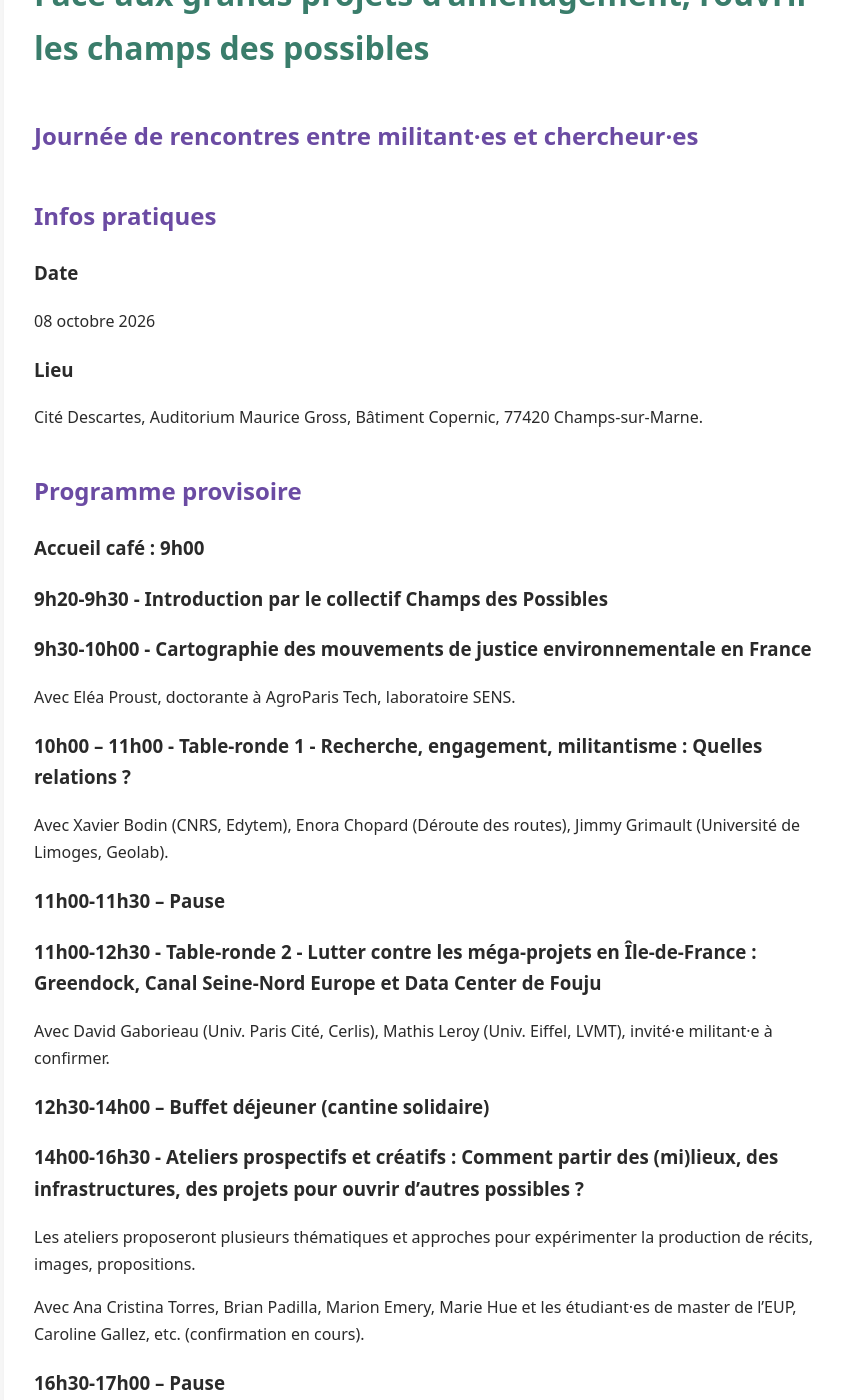
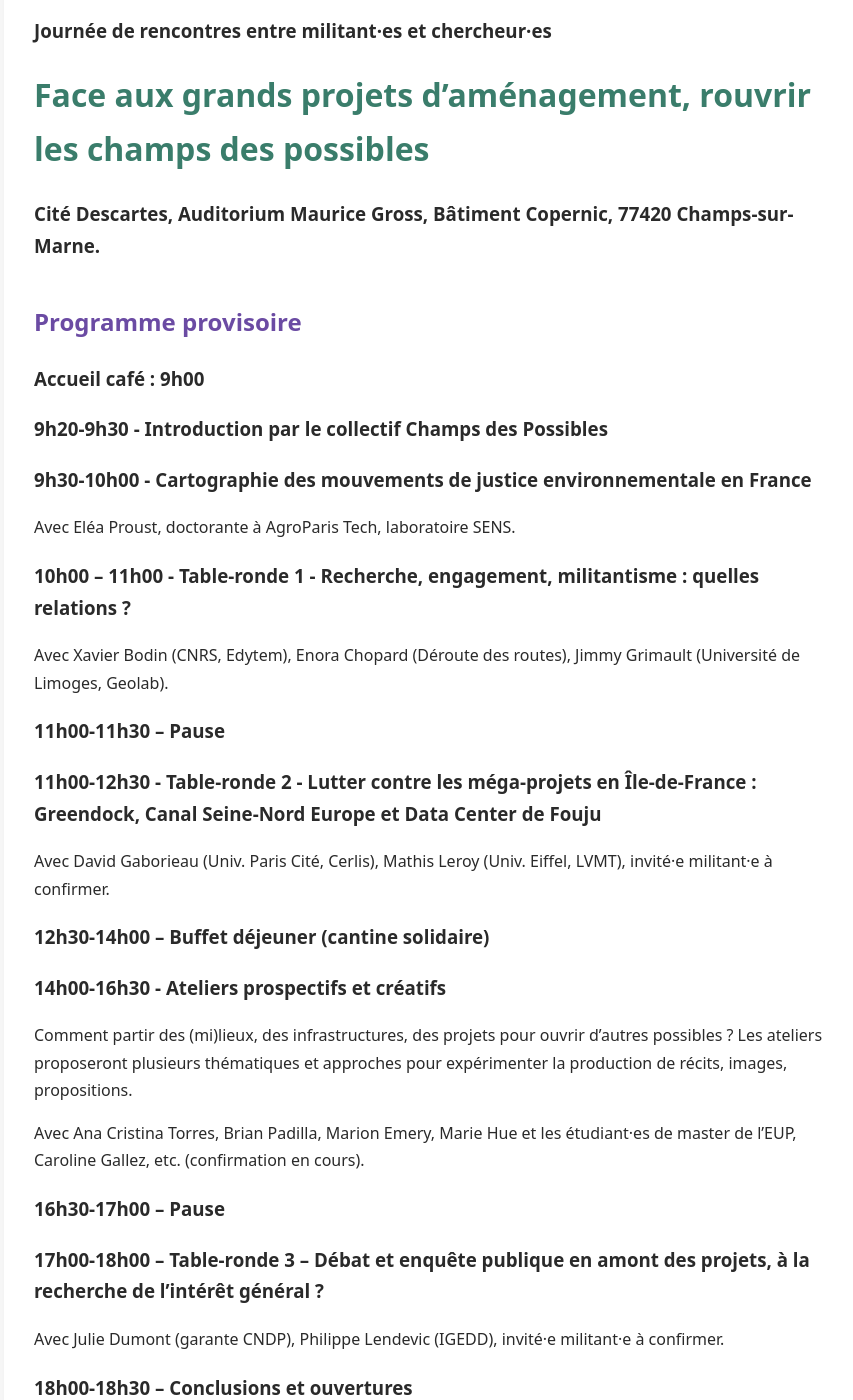
Before and after one commit to champs-des-possibles/champs-des-possibles.github.io, a Jekyll site: the page built from _posts/2026-10-08-journee.md, in a window 1280 px wide and 1400 px high, scrolled down 249 px. Shown: the whole window, without its empty margins (211-1064 px from the left). Built offline with Jekyll 4.4.1, drawn with Linux system fonts in a browser that asks for light colours.

Commit message:
Revise event schedule and details in journee.md
Updated the event details and formatting for clarity.

```diff
--- a/_posts/2026-10-08-journee.md
+++ b/_posts/2026-10-08-journee.md
@@ -4,15 +4,12 @@ title: Journée de rencontres et de créations
 date_display: 08 octobre 2026
 ---
 
+### Jeudi 8 octobre 2026
+### Journée de rencontres entre militant·es et chercheur·es
+
 # Face aux grands projets d’aménagement, rouvrir les champs des possibles
 
-## Journée de rencontres entre militant·es et chercheur·es
-
-## Infos pratiques
-### Date
-08 octobre 2026
-### Lieu
-Cité Descartes, Auditorium Maurice Gross, Bâtiment Copernic, 77420 Champs-sur-Marne.
+### Cité Descartes, Auditorium Maurice Gross, Bâtiment Copernic, 77420 Champs-sur-Marne.
 
 ## Programme provisoire
 
@@ -23,7 +20,7 @@ Cité Descartes, Auditorium Maurice Gross, Bâtiment Copernic, 77420 Champs-sur-
 ### 9h30-10h00 - Cartographie des mouvements de justice environnementale en France
 Avec Eléa Proust, doctorante à AgroParis Tech, laboratoire SENS.
 
-### 10h00 – 11h00 - Table-ronde 1 - Recherche, engagement, militantisme : Quelles relations ?
+### 10h00 – 11h00 - Table-ronde 1 - Recherche, engagement, militantisme : quelles relations ?
 Avec Xavier Bodin (CNRS, Edytem), Enora Chopard (Déroute des routes), Jimmy Grimault (Université de Limoges, Geolab).
 
 ### 11h00-11h30 – Pause
@@ -33,9 +30,8 @@ Avec David Gaborieau (Univ. Paris Cité, Cerlis), Mathis Leroy (Univ. Eiffel, LV
 
 ### 12h30-14h00 – Buffet déjeuner (cantine solidaire)
 
-### 14h00-16h30 - Ateliers prospectifs et créatifs : Comment partir des (mi)lieux, des infrastructures, des projets pour ouvrir d’autres possibles ?
-
-Les ateliers proposeront plusieurs thématiques et approches pour expérimenter la production de récits, images, propositions.
+### 14h00-16h30 - Ateliers prospectifs et créatifs
+Comment partir des (mi)lieux, des infrastructures, des projets pour ouvrir d’autres possibles ? Les ateliers proposeront plusieurs thématiques et approches pour expérimenter la production de récits, images, propositions.
 
 Avec Ana Cristina Torres, Brian Padilla, Marion Emery, Marie Hue et les étudiant·es de master de l’EUP, Caroline Gallez, etc. (confirmation en cours).
 
```
